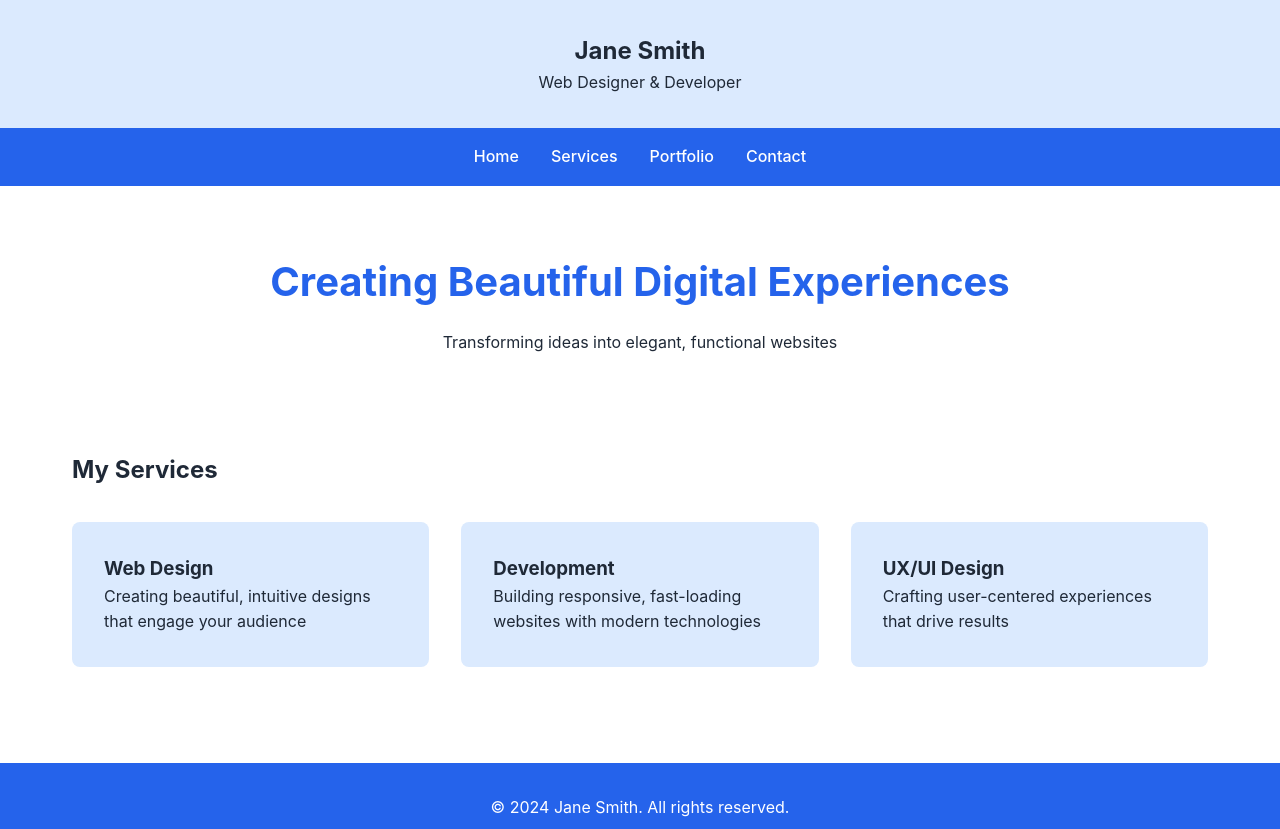
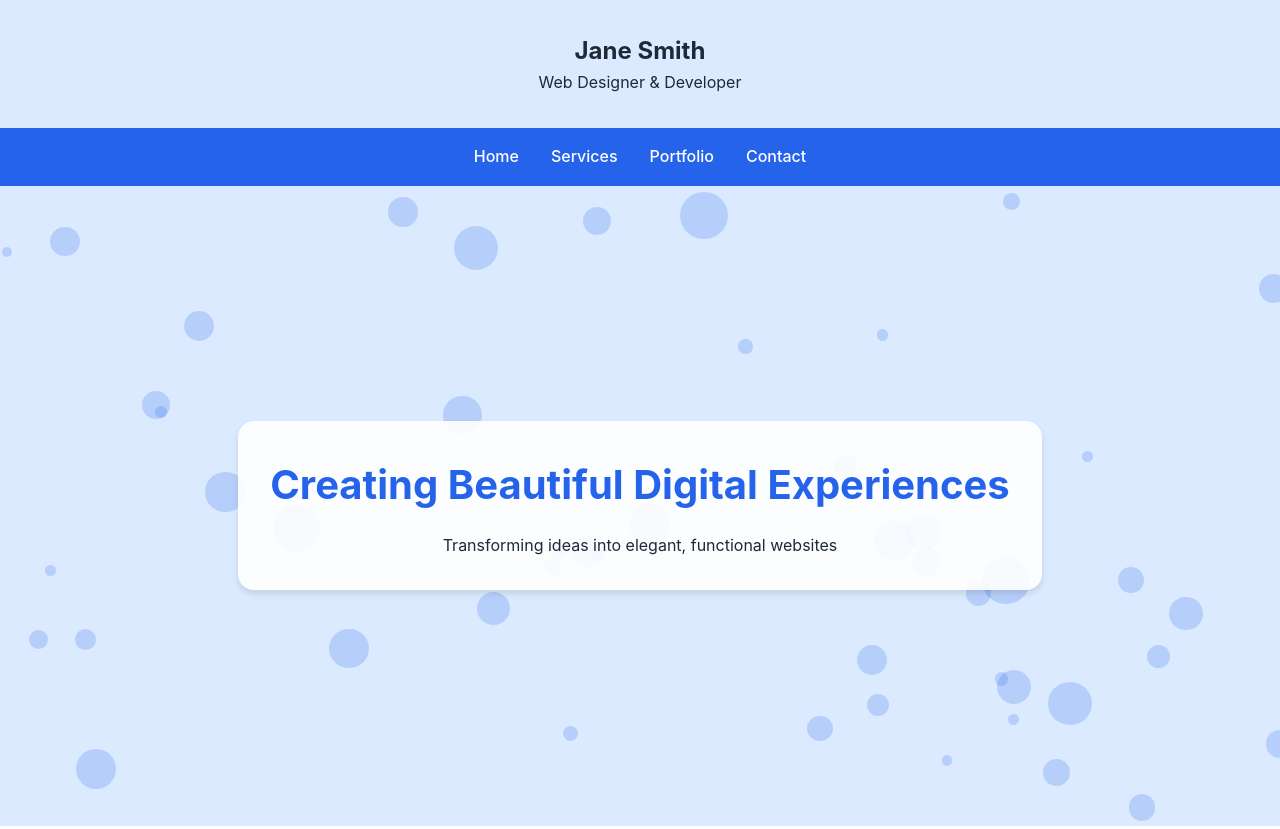
Before and after one commit to bjoernzosel/ai-agent-test, a plain HTML site: page index.html in a window 1280 px wide. Shown: the top 829 px of the page. Drawn offline with Linux system fonts and the light colour scheme.

Commit message:
Add parallax scroll effect to hero section

```diff
--- a/index.html
+++ b/index.html
@@ -34,6 +34,9 @@
         nav {
             padding: 1rem;
             background-color: var(--primary-color);
+            position: sticky;
+            top: 0;
+            z-index: 100;
         }
 
         nav ul {
@@ -50,8 +53,24 @@
         }
 
         .hero {
-            padding: 4rem 2rem;
+            position: relative;
+            height: 80vh;
+            overflow: hidden;
+            display: flex;
+            align-items: center;
+            justify-content: center;
+            background-color: var(--accent-color);
+        }
+
+        .hero-content {
             text-align: center;
+            z-index: 1;
+            padding: 2rem;
+            background-color: rgba(255, 255, 255, 0.9);
+            border-radius: 1rem;
+            box-shadow: 0 4px 6px rgba(0, 0, 0, 0.1);
+            transform: translateY(0);
+            transition: transform 0.3s ease;
         }
 
         .hero h1 {
@@ -91,6 +110,22 @@
             padding: 2rem;
             margin-top: 4rem;
         }
+
+        .parallax-dots {
+            position: absolute;
+            top: 0;
+            left: 0;
+            width: 100%;
+            height: 100%;
+            pointer-events: none;
+        }
+
+        .dot {
+            position: absolute;
+            background-color: var(--primary-color);
+            border-radius: 50%;
+            opacity: 0.2;
+        }
     </style>
 </head>
 <body>
@@ -108,9 +143,12 @@
         </ul>
     </nav>
 
-    <section class="hero">
-        <h1>Creating Beautiful Digital Experiences</h1>
-        <p>Transforming ideas into elegant, functional websites</p>
+    <section class="hero" id="home">
+        <div class="parallax-dots"></div>
+        <div class="hero-content">
+            <h1>Creating Beautiful Digital Experiences</h1>
+            <p>Transforming ideas into elegant, functional websites</p>
+        </div>
     </section>
 
     <main class="container">
@@ -136,5 +174,58 @@
     <footer>
         <p>&copy; 2024 Jane Smith. All rights reserved.</p>
     </footer>
+
+    <script>
+        // Create animated dots background
+        const dotsContainer = document.querySelector('.parallax-dots');
+        const numberOfDots = 50;
+
+        for (let i = 0; i < numberOfDots; i++) {
+            const dot = document.createElement('div');
+            dot.className = 'dot';
+
+            // Random size between 10 and 50 pixels
+            const size = Math.random() * 40 + 10;
+            dot.style.width = `${size}px`;
+            dot.style.height = `${size}px`;
+
+            // Random position
+            dot.style.left = `${Math.random() * 100}%`;
+            dot.style.top = `${Math.random() * 100}%`;
+
+            dotsContainer.appendChild(dot);
+        }
+
+        // Parallax effect
+        window.addEventListener('scroll', () => {
+            const scrolled = window.pageYOffset;
+            const hero = document.querySelector('.hero');
+            const heroContent = document.querySelector('.hero-content');
+            const dots = document.querySelectorAll('.dot');
+
+            if (scrolled < hero.offsetHeight) {
+                heroContent.style.transform = `translateY(${scrolled * 0.4}px)`;
+
+                dots.forEach((dot, index) => {
+                    const speed = 0.2 + (index % 3) * 0.1;
+                    dot.style.transform = `translateY(${scrolled * speed}px)`;
+                });
+            }
+        });
+
+        // Smooth scroll for navigation links
+        document.querySelectorAll('nav a').forEach(anchor => {
+            anchor.addEventListener('click', function(e) {
+                e.preventDefault();
+                const targetId = this.getAttribute('href');
+                const targetElement = document.querySelector(targetId);
+
+                targetElement.scrollIntoView({
+                    behavior: 'smooth',
+                    block: 'start'
+                });
+            });
+        });
+    </script>
 </body>
 </html>
```
